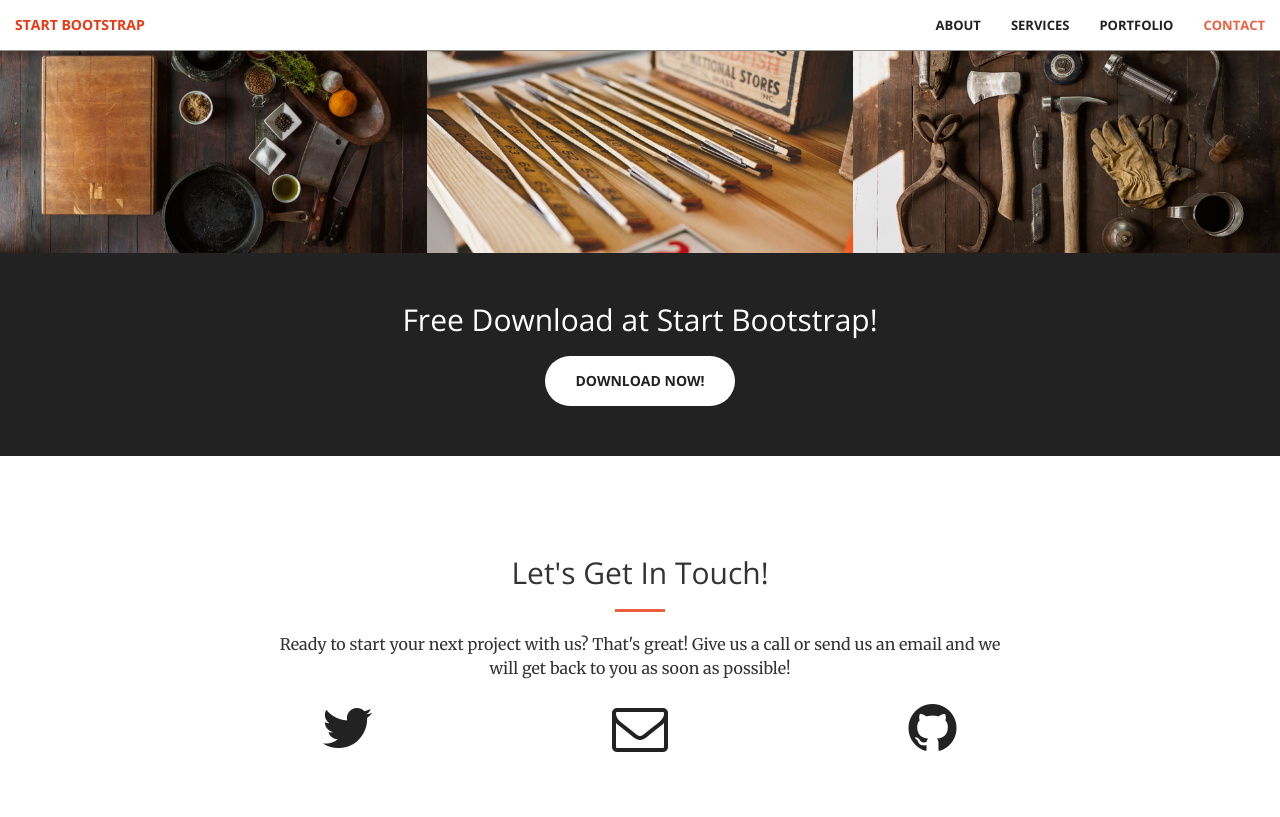
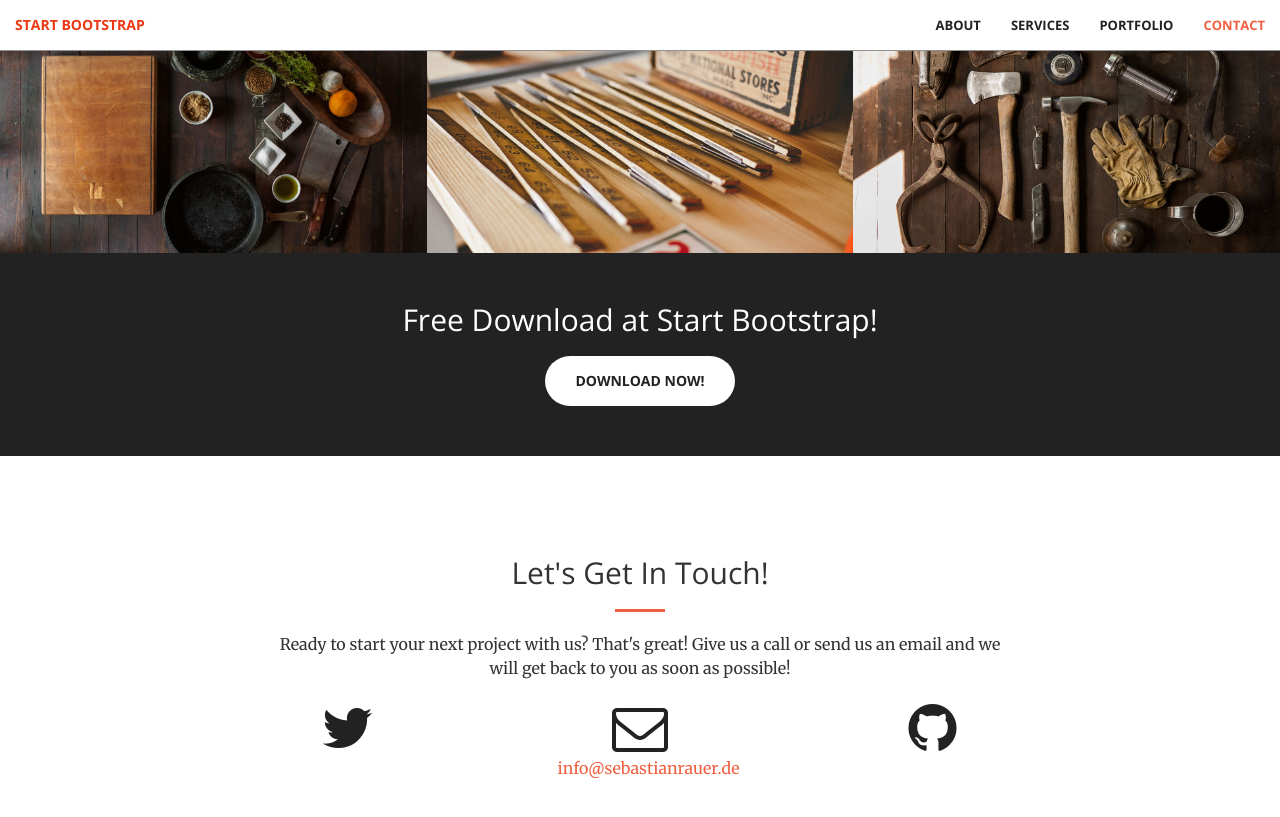
Before and after one commit to SR84/Drohne, a Jekyll site: the page built from index.html, in a window 1280 px wide and 900 px high, scrolled down 1981 px. Shown: the top 817 px of the window. Built offline with Jekyll 4.4.1, drawn with Linux system fonts in a browser that asks for light colours.

Commit message:
Update _config.yml

```diff
--- a/_config.yml
+++ b/_config.yml
@@ -1,6 +1,6 @@
 # Site settings
-title:
-email:
+title: Gelder zu Luft
+email: info@sebastianrauer.de
 description: > # this means to ignore newlines until "baseurl:"
 baseurl: "" # the subpath of your site, e.g. /blog/
 url: "" # the base hostname & protocol for your site
```
